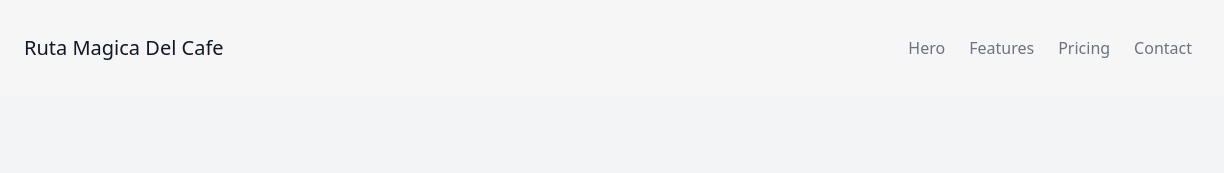
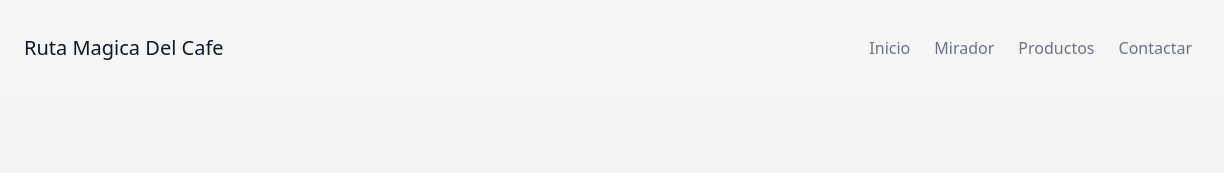
Before and after one commit to Franklin2020fb/Pagina_Astro, an Astro site: page / in a window 1280 px wide. Shown: the top 173 px of the page, 56-1280 px from the left. Built offline with nearby package versions, Linux system fonts and the light colour scheme; Astro itself is replaced by a stand-in of ours.

Commit message:
agregado Frank_jr

```diff
--- a/src/components/Footer.tsx
+++ b/src/components/Footer.tsx
@@ -16,10 +16,10 @@ const Footer = () => {
  </a>
 
  <span className="inline-flex sm:ml-auto sm:mt-0 mt-4 justify-center sm:justify-start">
- <a href="#hero"   className="text-gray-500 hover:text-gray-900 mx-3 cursor-pointer">Hero</a>
- <a href="#features"   className="text-gray-500 hover:text-gray-900 mx-3 cursor-pointer">Features</a>
- <a href="#pricing"   className="text-gray-500 hover:text-gray-900 mx-3 cursor-pointer">Pricing</a>
- <a href="#contact"   className="text-gray-500 hover:text-gray-900 mx-3 cursor-pointer">Contact</a>
+ <a href="#hero"   className="text-gray-500 hover:text-gray-900 mx-3 cursor-pointer">Inicio</a>
+ <a href="#features"   className="text-gray-500 hover:text-gray-900 mx-3 cursor-pointer">Mirador</a>
+ <a href="#pricing"   className="text-gray-500 hover:text-gray-900 mx-3 cursor-pointer">Productos</a>
+ <a href="#contact"   className="text-gray-500 hover:text-gray-900 mx-3 cursor-pointer">Contactar</a>
  </span>
  </div>
  </footer>
--- a/src/components/MainFeatures.tsx
+++ b/src/components/MainFeatures.tsx
@@ -4,9 +4,9 @@ const MainFeatures = () => {
  return (
  <section className="text-gray-600 body-font">
 
-<div className="flex items-center justify-center">
-<img className="object-cover rounded-full w-80 h-8000 inline-flex items-center justify-center flex-shrink-8 " alt="hero" src="./nature_5.jpeg"/>
-</div>
+  <div className="rounded-lg h-64 overflow-hidden">
+  <img alt="feature" className="m-auto object-fit object-center h-full w-1/2" src="./nature_0.jpeg" />
+  </div>
 
  <div className="container px-5 py-24 mx-auto flex flex-col">
  <div className="lg:w-4/6 mx-auto">
--- a/src/components/Navbar.tsx
+++ b/src/components/Navbar.tsx
@@ -14,10 +14,10 @@ const Navbar = () => {
     </a>
 
     <span className="inline-flex sm:ml-auto sm:mt-0 mt-4 justify-center sm:justify-start">
-    <a href="#hero"   className="text-gray-500 hover:text-gray-900 mx-3 cursor-pointer">Hero</a>
-    <a href="#features"   className="text-gray-500 hover:text-gray-900 mx-3 cursor-pointer">Features</a>
-    <a href="#pricing"   className="text-gray-500 hover:text-gray-900 mx-3 cursor-pointer">Pricing</a>
-    <a href="#contact"   className="text-gray-500 hover:text-gray-900 mx-3 cursor-pointer">Contact</a>
+    <a href="#hero"   className="text-gray-500 hover:text-gray-900 mx-3 cursor-pointer">Inicio </a>
+    <a href="#features"   className="text-gray-500 hover:text-gray-900 mx-3 cursor-pointer">Mirador </a>
+    <a href="#pricing"   className="text-gray-500 hover:text-gray-900 mx-3 cursor-pointer">Productos</a>
+    <a href="#contact"   className="text-gray-500 hover:text-gray-900 mx-3 cursor-pointer">Contactar</a>
     </span>
     </div>
     </footer>
--- a/src/components/Pricing.tsx
+++ b/src/components/Pricing.tsx
@@ -8,7 +8,7 @@ const Pricing = () => {
   <div className="flex flex-col text-center w-full mb+1">
     <h1 className="sm:text-3xl text-2xl font-medium title-font mb-4 text-gray-900"> Productos </h1>
     </div>
-    <div className="flex items-center justify-center space-x-4 px-5 py-10 mx-auto">
+<div className="flex flex-wrap justify-center p-5 mx-auto">
         <img
         style={{ width: '150px', height: '150px' }}
         className="object-cover"
```
